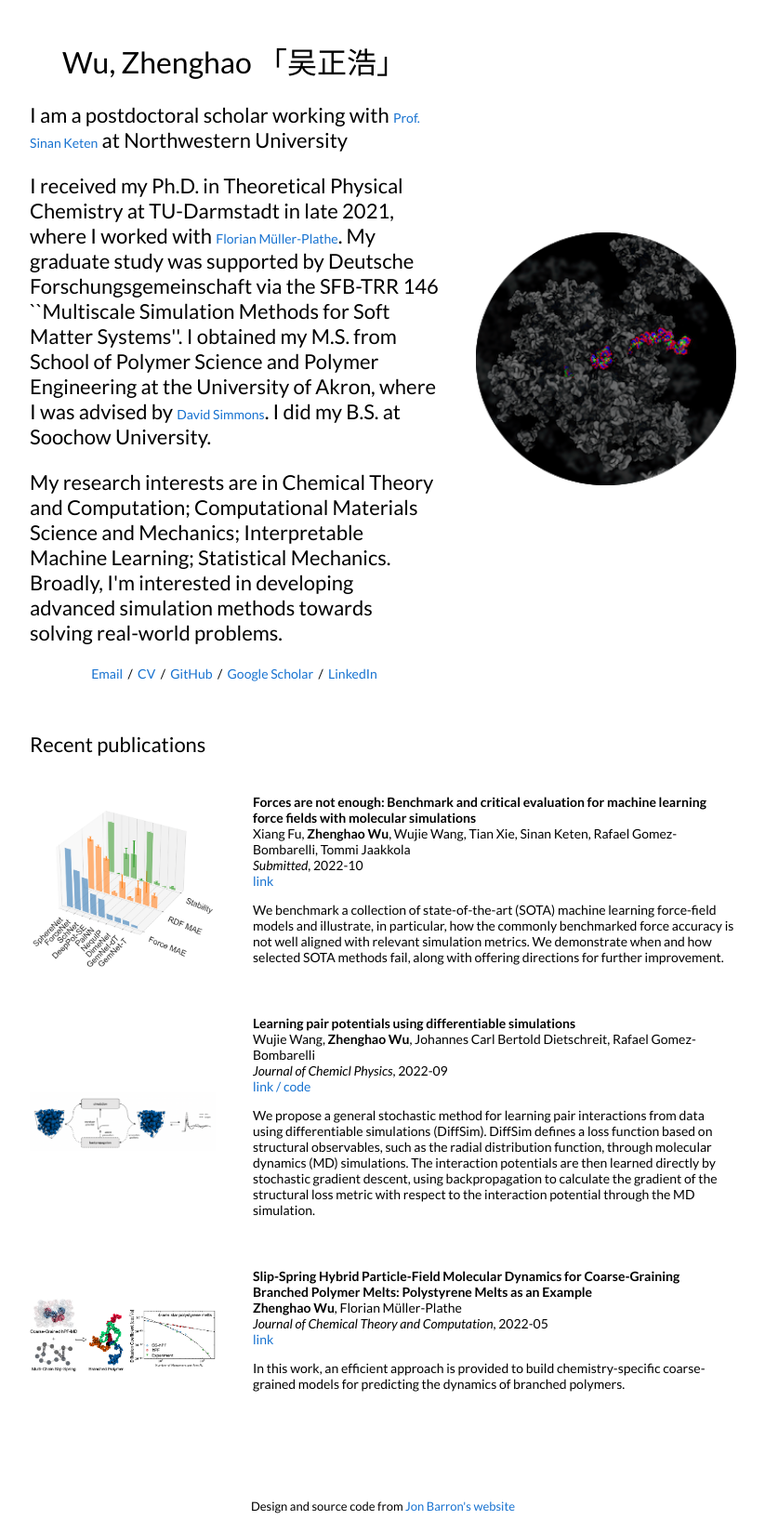
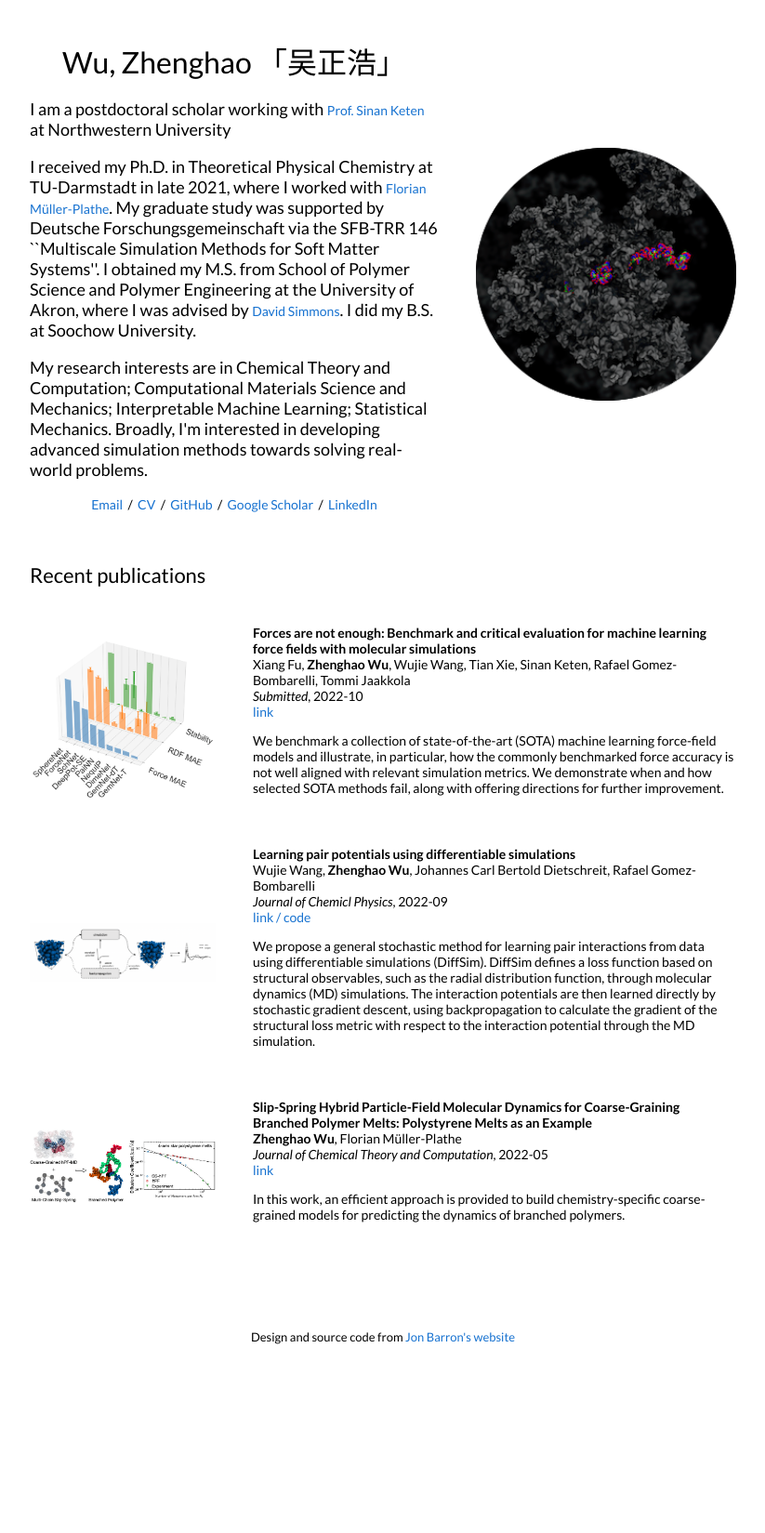
Before and after one commit to Chenghao-Wu/Chenghao-Wu.github.io, a Jekyll site: the page built from _posts/2022-10-13-TMLR2023.markdown, in a window 1280 px wide. Shown: the whole page at 93% size, without its empty margins (228-1051 px from the left). Built offline with Jekyll 4.4.1, drawn with Linux system fonts in a browser that asks for light colours; after the commit the page ends 1467 px from its top, so only the background shows below that.

Commit message:
update self

```diff
--- a/_layouts/default.html
+++ b/_layouts/default.html
@@ -27,12 +27,12 @@
               <h1>
                 Wu, Zhenghao 「吴正浩」
               </h1>
-              <p style="font-size:22px">I am a postdoctoral scholar working with <a href="https://www.keten-group.northwestern.edu/">Prof. Sinan Keten</a> at Northwestern University
+              <p style="font-size:18px">I am a postdoctoral scholar working with <a href="https://www.keten-group.northwestern.edu/">Prof. Sinan Keten</a> at Northwestern University
               </p>
-              <p style="font-size:22px">
+              <p style="font-size:18px">
                 I received my Ph.D. in Theoretical Physical Chemistry at TU-Darmstadt in late 2021, where I worked with <a href="https://en.wikipedia.org/wiki/Florian_M%C3%BCller-Plathe">Florian Müller-Plathe</a>. My graduate study was supported by Deutsche Forschungsgemeinschaft via the SFB-TRR 146 ``Multiscale Simulation Methods for Soft Matter Systems''. I obtained my M.S. from School of Polymer Science and Polymer Engineering at the University of Akron, where I was advised by <a href="https://www.usf.edu/engineering/chbme/people/dssimmons.aspx">David Simmons</a>. I did my B.S. at Soochow University.
               </p>
-              <p style="font-size:22px">
+              <p style="font-size:18px">
                 My research interests are in Chemical Theory and Computation; Computational Materials Science and Mechanics; Interpretable Machine Learning; Statistical Mechanics. Broadly, I'm interested in developing advanced simulation methods towards solving real-world problems.
               </p>
               <p style="text-align:center">
```
